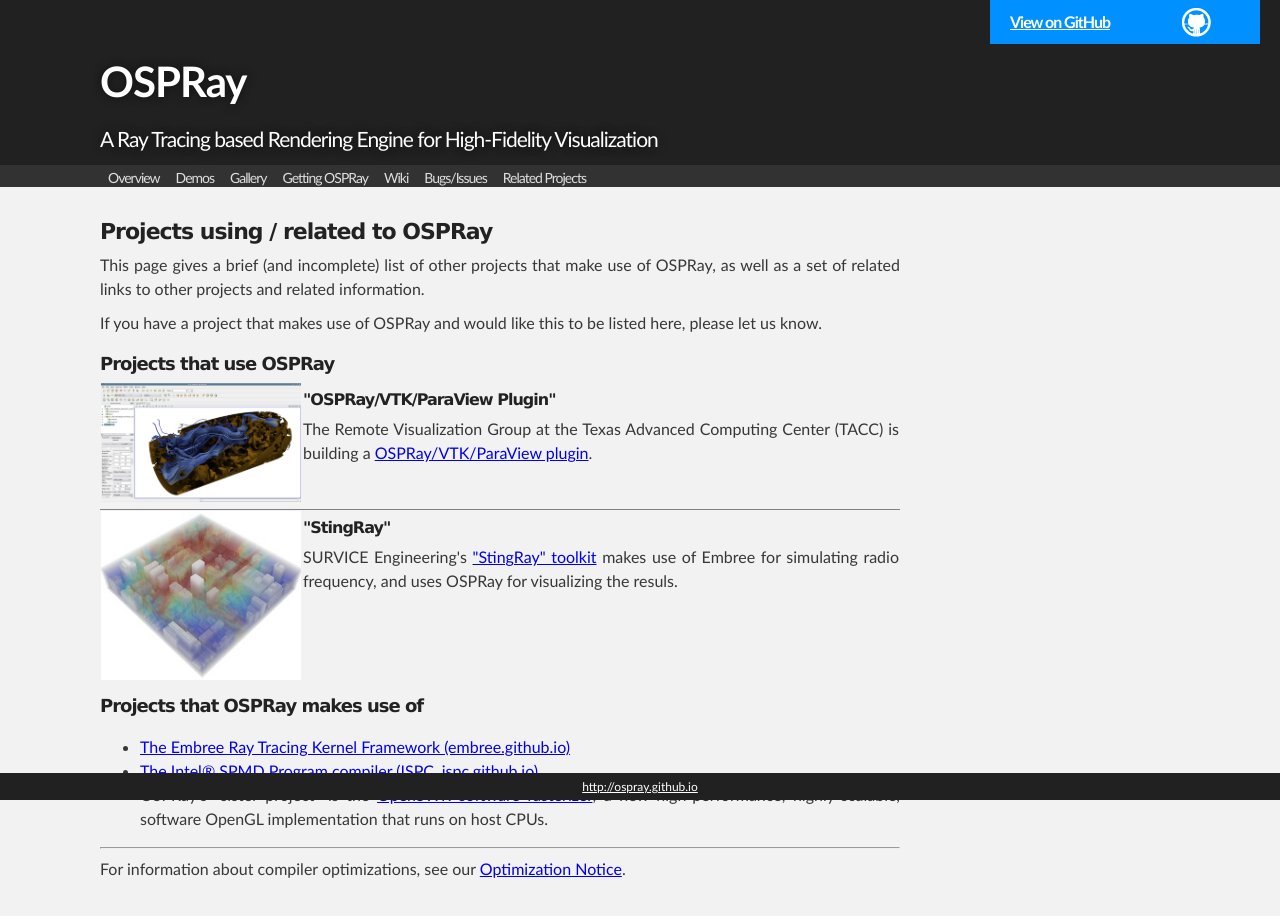
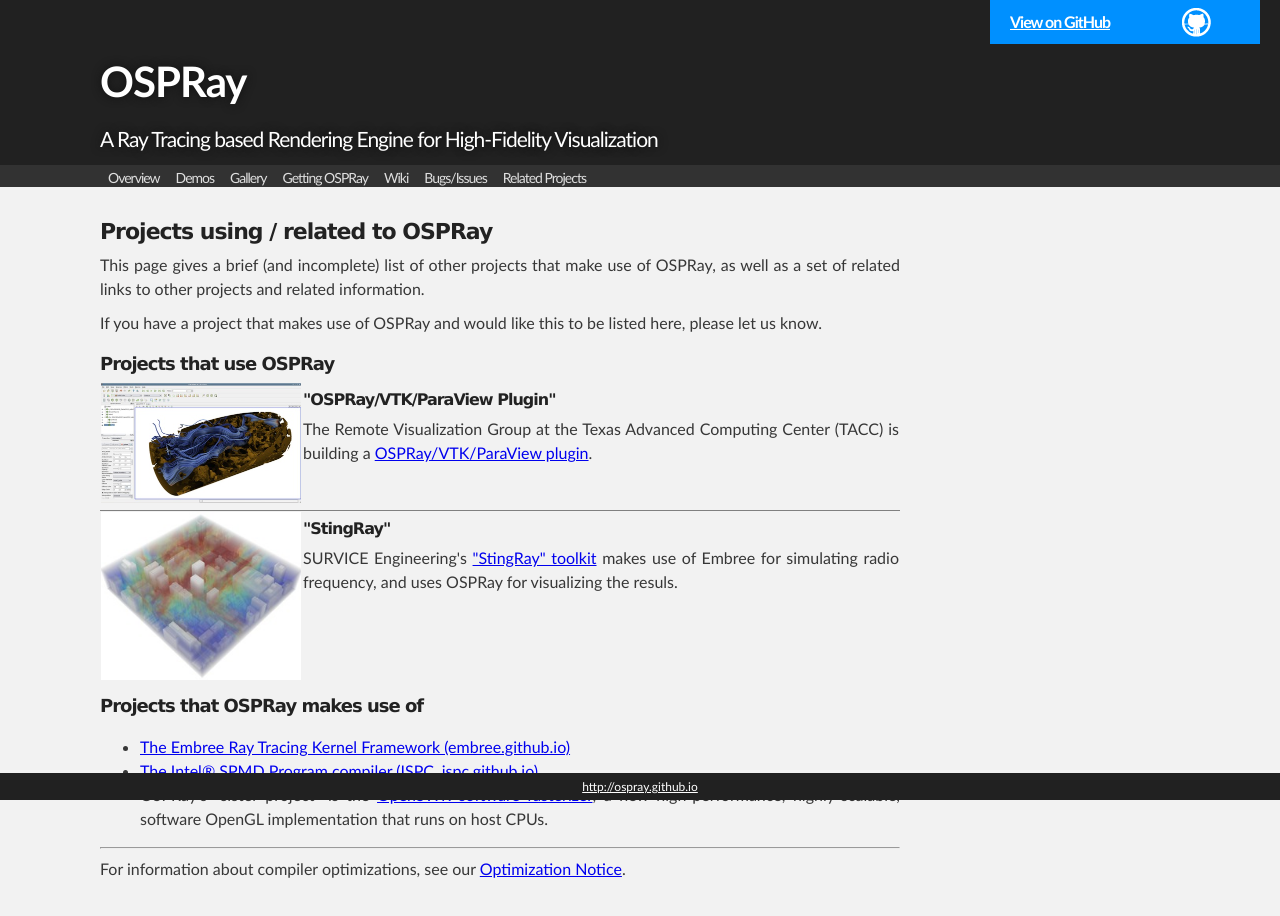
Before and after one commit to ospray/ospray.github.io, a plain HTML site: page related_projects.html in a window 1280 px wide. Shown: the top 916 px of the page. Drawn offline with Linux system fonts and the light colour scheme.

Commit message:
using FIU thumbnail image in related projects page.

```diff
--- a/related_projects.html
+++ b/related_projects.html
@@ -271,7 +271,7 @@
   <tr>
     <td style="vertical-align:top">
       <a href="related_projects/vtk-paraview/screenshot-paraview-fiu.jpg">
-	<img src="related_projects/vtk-paraview/screenshot-paraview-fiu.jpg"/ width=200></a></td>
+	<img src="related_projects/vtk-paraview/screenshot-paraview-fiu-thumb.jpg"/ width=200></a></td>
     <td style="vertical-align:top"><h3>"OSPRay/VTK/ParaView Plugin"</h3>
 
       The Remote Visualization Group at the Texas Advanced Computing Center (TACC) is building a
```
Also changed, not shown: 1 other file.
